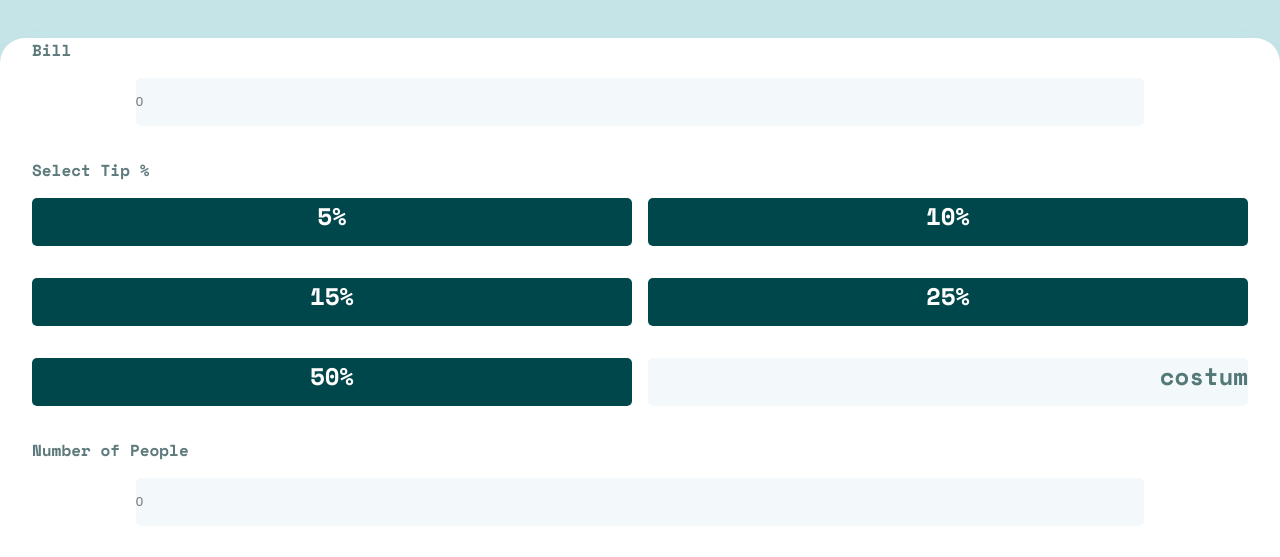
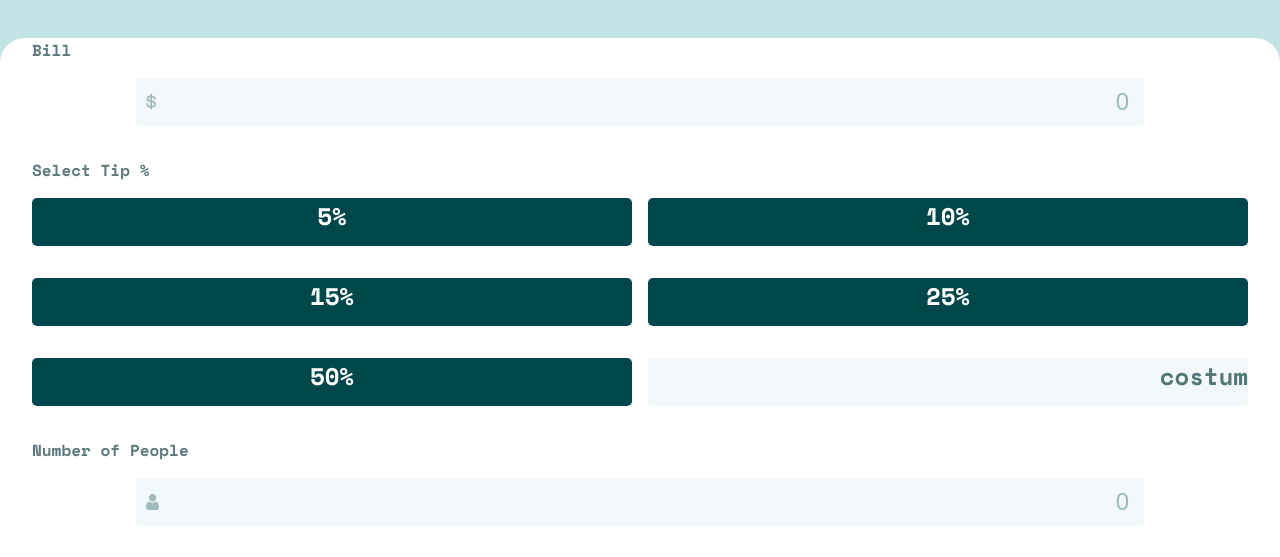
Before and after one commit to SabaKomladze/Tip-Calculator, a plain HTML site: page index.html in a window 1280 px wide. Shown: the part 107-664 px from the top of the page. Drawn offline with nearby package versions, Linux system fonts and the light colour scheme.

Commit message:
Add files via upload

```diff
--- a/style.css
+++ b/style.css
@@ -29,6 +29,23 @@ body{
     border: none;
     margin: 16px auto 0;
     display: block;
+    background-image: url(./images/icon-person.svg);
+    background-repeat: no-repeat;
+    background-position: 10px center;
+    padding-left: 20px;
+    text-align: right;
+    font-size: 24px;
+    line-height: 36px;
+    text-align: right;
+    color: #00474B;
+}
+::placeholder{
+    font-size: 24px;
+    line-height: 36px;
+    text-align: right;
+    color: #00474B;
+    mix-blend-mode: normal;
+    opacity: 0.35;
 }
 #bill{
     width: 82.93%;
@@ -38,6 +55,15 @@ body{
     border: none;
     margin: 16px auto 32px;
     display: block;
+    background-image: url(./images/icon-dollar.svg);
+    background-repeat: no-repeat;
+    background-position: 10px center;
+    padding-left: 20px;
+    text-align: right;
+    font-size: 24px;
+    line-height: 36px;
+    text-align: right;
+    color: #00474B;
 }
 h6{
     font-size: 16px;
@@ -137,6 +163,9 @@ h3{
     margin: 32px auto 0;
     display: block;
 }
+.btn:hover{
+    background: #9FE8DF;
+}
 @media (min-width:1440px) {
     #logo{
         margin-top: 163px;
```
